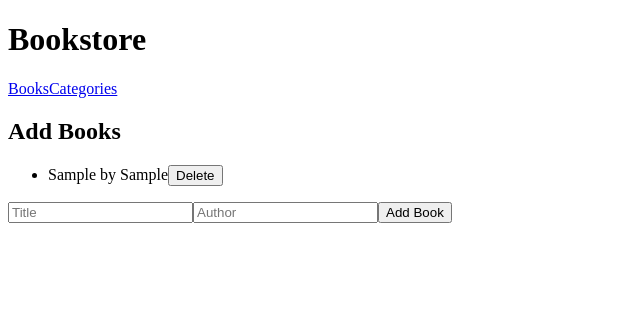
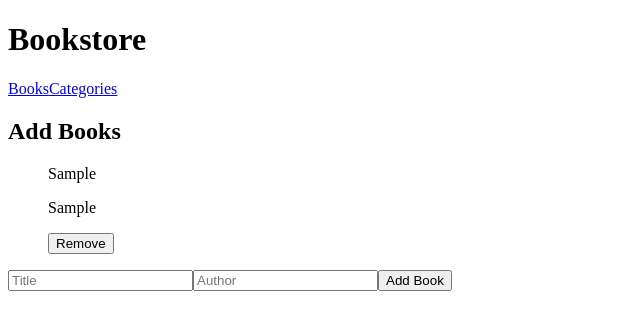
Before and after one commit to theresetuyi/React-Bookstore, a React (Create React App) app: page / in a window 1280 px wide. Both pictures are taken after typing "Sample", "Sample" into the empty fields and a click on the button "Add Book". Shown: the top 330 px of the page, without its empty margins (0-640 px from the left). Built offline with nearby package versions, Linux system fonts and the light colour scheme.

Commit message:
add reducers and actions

```diff
--- a/package.json
+++ b/package.json
@@ -3,6 +3,7 @@
   "version": "0.1.0",
   "private": true,
   "dependencies": {
+    "@reduxjs/toolkit": "^1.9.5",
     "@testing-library/jest-dom": "^5.16.5",
     "@testing-library/react": "^13.4.0",
     "@testing-library/user-event": "^13.5.0",
@@ -14,6 +15,7 @@
     "prop-types": "^15.8.1",
     "react": "^18.2.0",
     "react-dom": "^18.2.0",
+    "react-redux": "^8.0.7",
     "react-router-dom": "^6.10.0",
     "react-scripts": "5.0.1",
     "uuid": "^9.0.0",
--- a/src/components/Book.js
+++ b/src/components/Book.js
@@ -1,32 +1,24 @@
 import React from 'react';
+import { useDispatch } from 'react-redux';
 import PropTypes from 'prop-types';
+import { removeBook } from '../redux/books/booksSlice';
 
-const Book = ({
-  id, title, author, handleDeleteBook,
-}) => {
-  const handleDelete = () => {
-    handleDeleteBook(id);
-  };
-
+function Book({ title, author, itemId }) {
+  const dispatch = useDispatch();
   return (
-    <li>
-      <span>
-        {title}
-        {' '}
-        by
-        {' '}
-        {author}
-      </span>
-      <button type="button" onClick={handleDelete}>Delete</button>
-    </li>
+    <div className="book">
+      <p className="title">{title}</p>
+      <p>{author}</p>
+      <button type="button" onClick={() => dispatch(removeBook(itemId))}>Remove</button>
+      {' '}
+      {/* Update payload */}
+    </div>
   );
-};
-
+}
 Book.propTypes = {
-  id: PropTypes.string.isRequired,
   title: PropTypes.string.isRequired,
   author: PropTypes.string.isRequired,
-  handleDeleteBook: PropTypes.func.isRequired,
+  itemId: PropTypes.string.isRequired, // Update prop name
 };
 
 export default Book;
--- a/src/index.js
+++ b/src/index.js
@@ -1,12 +1,16 @@
 import React from 'react';
-import ReactDOM from 'react-dom';
+import ReactDOM from 'react-dom'; // Import ReactDOM
 import { BrowserRouter } from 'react-router-dom';
+import { Provider } from 'react-redux';
+import store from './redux/store';
 import App from './App';
 
 ReactDOM.render(
   <React.StrictMode>
     <BrowserRouter>
-      <App />
+      <Provider store={store}>
+        <App />
+      </Provider>
     </BrowserRouter>
   </React.StrictMode>,
   document.getElementById('root'),
--- /dev/null
+++ b/src/redux/books/booksSlice.js
@@ -0,0 +1,16 @@
+import { createSlice } from '@reduxjs/toolkit';
+
+const booksSlice = createSlice({
+  name: 'books',
+  initialState: [],
+  reducers: {
+    addBook: (state, action) => {
+      state.push(action.payload);
+    },
+    removeBook: (state, action) => state.filter((book) => book.id !== action.payload),
+  },
+});
+
+export const { addBook, removeBook } = booksSlice.actions;
+
+export default booksSlice.reducer;
--- /dev/null
+++ b/src/redux/categories/categoriesSlice.js
@@ -0,0 +1,23 @@
+import { createSlice } from '@reduxjs/toolkit';
+
+// Initial state for categories
+const initialState = {
+  categories: [],
+};
+
+// Categories slice
+export const categoriesSlice = createSlice({
+  name: 'categories',
+  initialState,
+  reducers: {
+    checkStatus: (state) => {
+      state.categories.push('Under construction');
+    },
+  },
+});
+
+// Export actions
+export const { checkStatus } = categoriesSlice.actions;
+
+// Export reducer
+export default categoriesSlice.reducer;
--- /dev/null
+++ b/src/redux/store.js
@@ -0,0 +1,12 @@
+import { configureStore } from '@reduxjs/toolkit';
+import addRemoveReducer from './books/booksSlice';
+import checkReducer from './categories/categoriesSlice';
+
+const store = configureStore({
+  reducer: {
+    checkStatus: checkReducer,
+    books: addRemoveReducer,
+  },
+});
+
+export default store;
```
Also changed, not shown: 1 other file (tests, documents, lock files or other folders).
